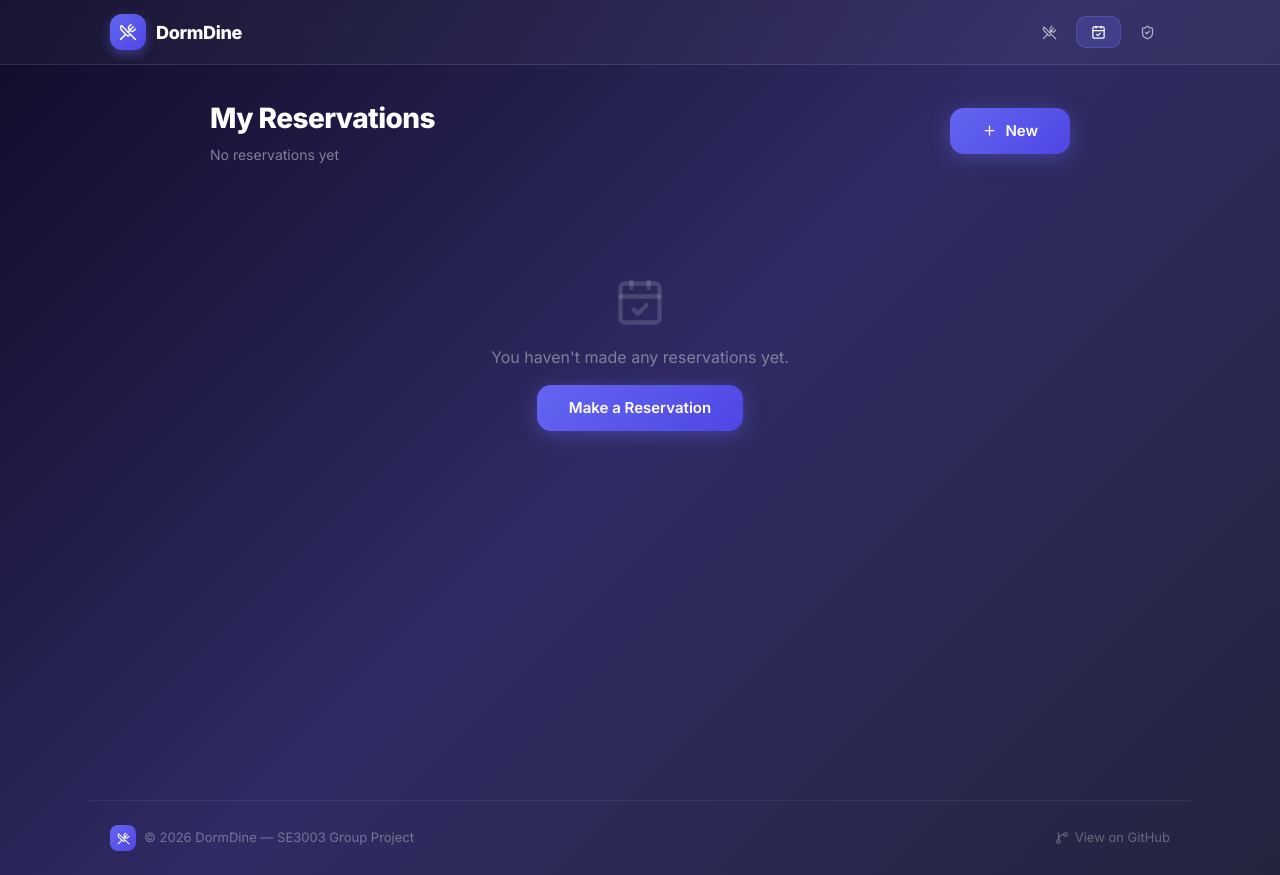
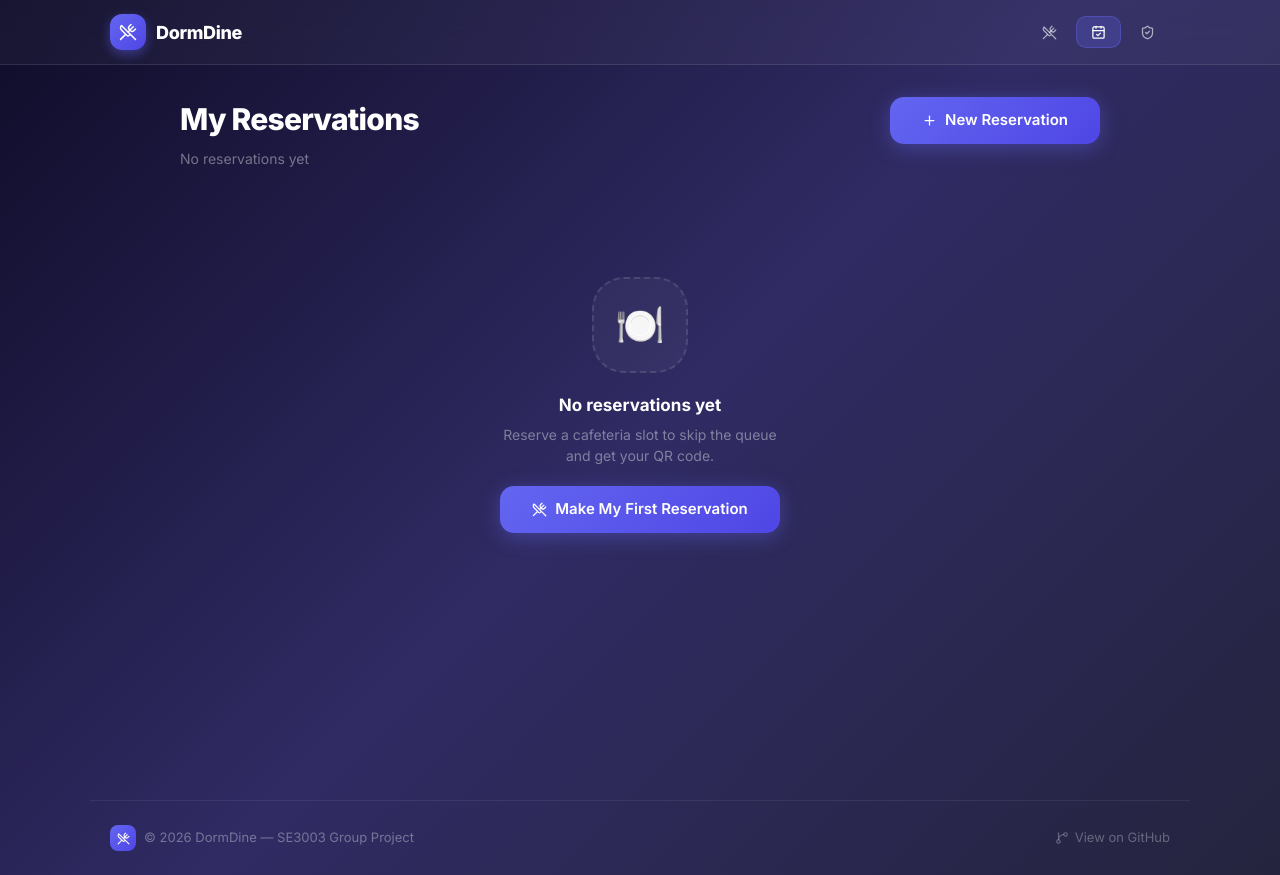
Before and after one commit to se3003-team-rezervation/reservation-system-app, a Next.js app: page /my-reservations in a window 1280 px wide. Built offline with nearby package versions, Linux system fonts and the light colour scheme.

Commit message:
feat: polish /my-reservations with active/all tabs, improved empty states, and QR toggle panel (closes #9)

```diff
--- a/app/my-reservations/page.tsx
+++ b/app/my-reservations/page.tsx
@@ -3,167 +3,432 @@ import { useEffect, useState } from "react";
 import Navbar from "@/components/Navbar";
 import QRDisplay from "@/components/QRDisplay";
 import { Reservation } from "@/lib/types";
-import { CalendarCheck, Plus, Trash2 } from "lucide-react";
+import {
+  CalendarCheck,
+  Plus,
+  Trash2,
+  Clock,
+  CheckCircle2,
+  QrCode,
+  ChevronRight,
+  UtensilsCrossed,
+} from "lucide-react";
 import Link from "next/link";
 
 const MEAL_LABEL: Record<string, string> = {
-  breakfast: "☕ Breakfast",
-  lunch: "🍽️ Lunch",
-  dinner: "🌙 Dinner",
+  breakfast: "Breakfast",
+  lunch: "Lunch",
+  dinner: "Dinner",
 };
+
+const MEAL_EMOJI: Record<string, string> = {
+  breakfast: "☕",
+  lunch: "🍽️",
+  dinner: "🌙",
+};
+
+const MEAL_GRADIENT: Record<string, string> = {
+  breakfast: "linear-gradient(135deg, #f59e0b, #d97706)",
+  lunch: "linear-gradient(135deg, #10b981, #059669)",
+  dinner: "linear-gradient(135deg, #6366f1, #4f46e5)",
+};
+
+type Tab = "active" | "all";
 
 export default function MyReservationsPage() {
   const [reservations, setReservations] = useState<Reservation[]>([]);
   const [selected, setSelected] = useState<Reservation | null>(null);
   const [mounted, setMounted] = useState(false);
+  const [tab, setTab] = useState<Tab>("active");
+  const [showQR, setShowQR] = useState(false);
 
   useEffect(() => {
     setMounted(true);
-    const stored = JSON.parse(localStorage.getItem("dormDineReservations") || "[]");
+    const stored: Reservation[] = JSON.parse(
+      localStorage.getItem("dormDineReservations") || "[]"
+    );
     setReservations(stored);
-    if (stored.length > 0) setSelected(stored[stored.length - 1]);
+    // Auto-select the most recent active reservation
+    const latestActive = [...stored]
+      .reverse()
+      .find((r) => r.status === "active");
+    if (latestActive) {
+      setSelected(latestActive);
+    } else if (stored.length > 0) {
+      setSelected(stored[stored.length - 1]);
+    }
   }, []);
 
   function removeReservation(id: string) {
     const updated = reservations.filter((r) => r.id !== id);
     setReservations(updated);
     localStorage.setItem("dormDineReservations", JSON.stringify(updated));
-    if (selected?.id === id) setSelected(updated.length > 0 ? updated[updated.length - 1] : null);
+    if (selected?.id === id) {
+      const next = updated.find((r) => r.status === "active") ?? updated[updated.length - 1] ?? null;
+      setSelected(next);
+    }
   }
 
   if (!mounted) return null;
 
+  const activeReservations = reservations.filter((r) => r.status === "active");
+  const displayed = tab === "active" ? activeReservations : reservations;
+
+  const tabStyle = (t: Tab) => ({
+    padding: "0.45rem 1.1rem",
+    borderRadius: "0.625rem",
+    fontWeight: tab === t ? 600 : 500,
+    fontSize: "0.875rem",
+    cursor: "pointer",
+    border: tab === t ? "1px solid rgba(99,102,241,0.45)" : "1px solid transparent",
+    background: tab === t ? "rgba(99,102,241,0.22)" : "transparent",
+    color: tab === t ? "white" : "rgba(255,255,255,0.5)",
+    transition: "all 0.2s ease",
+    display: "flex",
+    alignItems: "center",
+    gap: "0.375rem",
+  });
+
   return (
     <div style={{ minHeight: "100dvh", display: "flex", flexDirection: "column" }}>
       <Navbar />
+
       <main
         style={{
           flex: 1,
-          maxWidth: 900,
+          maxWidth: 960,
           margin: "0 auto",
           width: "100%",
           padding: "2rem 1.25rem 4rem",
         }}
       >
-        <div style={{ display: "flex", alignItems: "center", justifyContent: "space-between", marginBottom: "2rem" }}>
+        {/* ── Header ── */}
+        <div
+          style={{
+            display: "flex",
+            alignItems: "flex-start",
+            justifyContent: "space-between",
+            marginBottom: "1.75rem",
+            flexWrap: "wrap",
+            gap: "1rem",
+          }}
+        >
           <div>
             <h1
               style={{
                 fontWeight: 800,
-                fontSize: "1.75rem",
+                fontSize: "1.875rem",
                 color: "white",
                 margin: 0,
-                letterSpacing: "-0.02em",
+                letterSpacing: "-0.025em",
               }}
             >
               My Reservations
             </h1>
-            <p style={{ color: "rgba(255,255,255,0.45)", fontSize: "0.875rem", marginTop: "0.3rem" }}>
-              {reservations.length === 0 ? "No reservations yet" : `${reservations.length} reservation(s)`}
+            <p style={{ color: "rgba(255,255,255,0.4)", fontSize: "0.875rem", marginTop: "0.35rem" }}>
+              {activeReservations.length > 0
+                ? `${activeReservations.length} active · ${reservations.length} total`
+                : reservations.length > 0
+                ? `${reservations.length} reservation(s) — none active`
+                : "No reservations yet"}
             </p>
           </div>
-          <Link href="/" className="btn-primary" id="new-reservation-btn" style={{ textDecoration: "none" }}>
+
+          <Link
+            href="/"
+            id="new-reservation-btn"
+            className="btn-primary"
+            style={{ textDecoration: "none", whiteSpace: "nowrap" }}
+          >
             <Plus size={15} />
-            New
+            New Reservation
           </Link>
         </div>
 
-        {reservations.length === 0 ? (
+        {/* ── Tabs ── */}
+        {reservations.length > 0 && (
+          <div style={{ display: "flex", gap: "0.3rem", marginBottom: "1.25rem" }}>
+            <button
+              style={tabStyle("active")}
+              onClick={() => setTab("active")}
+              id="tab-active-reservations"
+            >
+              <Clock size={13} />
+              Active
+              {activeReservations.length > 0 && (
+                <span
+                  style={{
+                    background: "rgba(99,102,241,0.4)",
+                    borderRadius: 9999,
+                    padding: "0.05rem 0.45rem",
+                    fontSize: "0.7rem",
+                    fontWeight: 700,
+                  }}
+                >
+                  {activeReservations.length}
+                </span>
+              )}
+            </button>
+            <button
+              style={tabStyle("all")}
+              onClick={() => setTab("all")}
+              id="tab-all-reservations"
+            >
+              <CalendarCheck size={13} />
+              All Reservations
+            </button>
+          </div>
+        )}
+
+        {/* ── Empty State ── */}
+        {displayed.length === 0 ? (
           <div
+            className="animate-fade-up"
             style={{
               display: "flex",
               flexDirection: "column",
               alignItems: "center",
               justifyContent: "center",
-              gap: "1rem",
+              gap: "1.25rem",
               padding: "5rem 2rem",
               textAlign: "center",
             }}
           >
-            <CalendarCheck size={52} color="rgba(255,255,255,0.15)" />
-            <p style={{ color: "rgba(255,255,255,0.4)", fontSize: "1rem" }}>
-              You haven&apos;t made any reservations yet.
+            {tab === "active" && reservations.length > 0 ? (
+              <>
+                {/* Has past reservations but none active */}
+                <div
+                  style={{
+                    width: 80,
+                    height: 80,
+                    borderRadius: "1.5rem",
+                    background: "rgba(99,102,241,0.12)",
+                    border: "2px solid rgba(99,102,241,0.2)",
+                    display: "flex",
+                    alignItems: "center",
+                    justifyContent: "center",
+                  }}
+                >
+                  <CheckCircle2 size={36} color="#818cf8" />
+                </div>
+                <div>
+                  <p style={{ color: "white", fontSize: "1.0625rem", fontWeight: 700, margin: 0 }}>
+                    No active reservations
                   </p>
+                  <p style={{ color: "rgba(255,255,255,0.4)", fontSize: "0.875rem", marginTop: "0.4rem" }}>
+                    All your reservations have been completed.
+                  </p>
+                </div>
+                <div style={{ display: "flex", gap: "0.75rem", flexWrap: "wrap", justifyContent: "center" }}>
                   <Link href="/" className="btn-primary" style={{ textDecoration: "none" }}>
-              Make a Reservation
+                    <Plus size={14} />
+                    New Reservation
                   </Link>
+                  <button
+                    className="btn-secondary"
+                    onClick={() => setTab("all")}
+                    id="view-all-btn"
+                  >
+                    View History
+                  </button>
+                </div>
+              </>
+            ) : (
+              <>
+                {/* Completely empty */}
+                <div
+                  style={{
+                    width: 96,
+                    height: 96,
+                    borderRadius: "2rem",
+                    background: "rgba(255,255,255,0.04)",
+                    border: "2px dashed rgba(255,255,255,0.12)",
+                    display: "flex",
+                    alignItems: "center",
+                    justifyContent: "center",
+                    fontSize: "2.5rem",
+                  }}
+                >
+                  🍽️
+                </div>
+                <div>
+                  <p style={{ color: "white", fontSize: "1.0625rem", fontWeight: 700, margin: 0 }}>
+                    No reservations yet
+                  </p>
+                  <p style={{ color: "rgba(255,255,255,0.4)", fontSize: "0.875rem", marginTop: "0.4rem", maxWidth: 300 }}>
+                    Reserve a cafeteria slot to skip the queue and get your QR code.
+                  </p>
+                </div>
+                <Link
+                  href="/"
+                  className="btn-primary"
+                  id="empty-state-reserve-btn"
+                  style={{ textDecoration: "none" }}
+                >
+                  <UtensilsCrossed size={15} />
+                  Make My First Reservation
+                </Link>
+              </>
+            )}
           </div>
         ) : (
+          /* ── Content Grid ── */
           <div
             style={{
               display: "grid",
-              gridTemplateColumns: "1fr",
-              gap: "2rem",
+              gridTemplateColumns: selected && showQR ? "1fr 1fr" : "1fr",
+              gap: "1.5rem",
+              alignItems: "start",
             }}
           >
-            {/* List */}
-            <div style={{ display: "flex", flexDirection: "column", gap: "0.75rem" }}>
-              {reservations.map((res) => {
-                const isActive = selected?.id === res.id;
+            {/* Reservation list */}
+            <div style={{ display: "flex", flexDirection: "column", gap: "0.625rem" }}>
+              {displayed.map((res) => {
+                const isSelected = selected?.id === res.id;
+                const isCheckedIn = res.status === "checked-in";
+
                 return (
                   <button
                     key={res.id}
                     id={`reservation-item-${res.id}`}
-                    onClick={() => setSelected(res)}
+                    onClick={() => {
+                      setSelected(res);
+                      setShowQR(true);
+                    }}
                     style={{
                       display: "flex",
                       alignItems: "center",
-                      justifyContent: "space-between",
-                      padding: "1rem 1.25rem",
+                      gap: "1rem",
+                      padding: "1rem 1.125rem",
                       borderRadius: "1rem",
-                      background: isActive ? "rgba(99,102,241,0.18)" : "rgba(255,255,255,0.05)",
-                      border: isActive ? "2px solid rgba(99,102,241,0.5)" : "2px solid rgba(255,255,255,0.08)",
+                      background: isSelected && showQR
+                        ? "rgba(99,102,241,0.18)"
+                        : "rgba(255,255,255,0.05)",
+                      border: isSelected && showQR
+                        ? "2px solid rgba(99,102,241,0.5)"
+                        : "2px solid rgba(255,255,255,0.08)",
                       cursor: "pointer",
                       textAlign: "left",
                       transition: "all 0.2s ease",
+                      width: "100%",
                     }}
                   >
-                    <div>
+                    {/* Meal icon */}
+                    <div
+                      style={{
+                        width: 44,
+                        height: 44,
+                        borderRadius: "0.75rem",
+                        background: MEAL_GRADIENT[res.meal],
+                        display: "flex",
+                        alignItems: "center",
+                        justifyContent: "center",
+                        fontSize: "1.25rem",
+                        flexShrink: 0,
+                        opacity: isCheckedIn ? 0.6 : 1,
+                      }}
+                    >
+                      {MEAL_EMOJI[res.meal]}
+                    </div>
+
+                    {/* Info */}
+                    <div style={{ flex: 1, minWidth: 0 }}>
+                      <div style={{ display: "flex", alignItems: "center", gap: "0.5rem", flexWrap: "wrap" }}>
                         <p style={{ fontWeight: 700, color: "white", margin: 0, fontSize: "0.9375rem" }}>
                           {MEAL_LABEL[res.meal]}
                         </p>
+                        <span
+                          className={isCheckedIn ? "badge badge-checked" : "badge badge-active"}
+                        >
+                          {isCheckedIn ? "✓ Checked In" : "● Active"}
+                        </span>
+                      </div>
                       <p style={{ color: "rgba(255,255,255,0.5)", fontSize: "0.8125rem", margin: "0.2rem 0 0" }}>
-                        {res.startTime} – {res.endTime} · {res.date}
+                        {res.startTime} – {res.endTime} &nbsp;·&nbsp; {res.date}
                       </p>
-                      <p style={{ color: "rgba(255,255,255,0.35)", fontSize: "0.75rem", margin: "0.15rem 0 0", fontFamily: "monospace" }}>
+                      <p
+                        style={{
+                          color: "rgba(255,255,255,0.3)",
+                          fontSize: "0.72rem",
+                          margin: "0.15rem 0 0",
+                          fontFamily: "monospace",
+                          letterSpacing: "0.04em",
+                        }}
+                      >
                         {res.id}
                       </p>
                     </div>
-                    <div style={{ display: "flex", alignItems: "center", gap: "0.75rem" }}>
-                      <span
-                        className={res.status === "checked-in" ? "badge badge-checked" : "badge badge-active"}
+
+                    {/* Actions */}
+                    <div style={{ display: "flex", alignItems: "center", gap: "0.5rem", flexShrink: 0 }}>
+                      <button
+                        id={`show-qr-${res.id}`}
+                        onClick={(e) => {
+                          e.stopPropagation();
+                          setSelected(res);
+                          setShowQR(true);
+                        }}
+                        aria-label="Show QR code"
+                        title="Show QR"
+                        style={{
+                          background: "rgba(99,102,241,0.15)",
+                          border: "1px solid rgba(99,102,241,0.3)",
+                          borderRadius: "0.5rem",
+                          width: 30,
+                          height: 30,
+                          display: "flex",
+                          alignItems: "center",
+                          justifyContent: "center",
+                          cursor: "pointer",
+                          color: "#a5b4fc",
+                          transition: "background 0.15s ease",
+                        }}
                       >
-                        {res.status === "checked-in" ? "Checked In" : "Active"}
-                      </span>
+                        <QrCode size={14} />
+                      </button>
                       <button
                         id={`remove-reservation-${res.id}`}
-                        onClick={(e) => { e.stopPropagation(); removeReservation(res.id); }}
+                        onClick={(e) => {
+                          e.stopPropagation();
+                          removeReservation(res.id);
+                        }}
                         aria-label="Remove reservation"
+                        title="Remove"
                         style={{
-                          background: "rgba(244,63,94,0.12)",
-                          border: "1px solid rgba(244,63,94,0.25)",
+                          background: "rgba(244,63,94,0.1)",
+                          border: "1px solid rgba(244,63,94,0.22)",
                           borderRadius: "0.5rem",
-                          width: 28,
-                          height: 28,
+                          width: 30,
+                          height: 30,
                           display: "flex",
                           alignItems: "center",
                           justifyContent: "center",
                           cursor: "pointer",
                           color: "#fda4af",
+                          transition: "background 0.15s ease",
                         }}
                       >
                         <Trash2 size={13} />
                       </button>
+                      <ChevronRight size={15} color="rgba(255,255,255,0.2)" />
                     </div>
                   </button>
                 );
               })}
             </div>
 
-            {/* QR Detail */}
-            {selected && (
-              <div className="animate-fade-up">
+            {/* QR Panel */}
+            {selected && showQR && (
+              <div className="animate-fade-up" style={{ position: "sticky", top: "5rem" }}>
                 <QRDisplay reservation={selected} />
+                <button
+                  className="btn-secondary"
+                  onClick={() => setShowQR(false)}
+                  id="close-qr-btn"
+                  style={{ width: "100%", marginTop: "0.75rem", justifyContent: "center" }}
+                >
+                  Close QR
+                </button>
               </div>
             )}
           </div>
```
Lines whose indentation alone changed are shown as unchanged.
